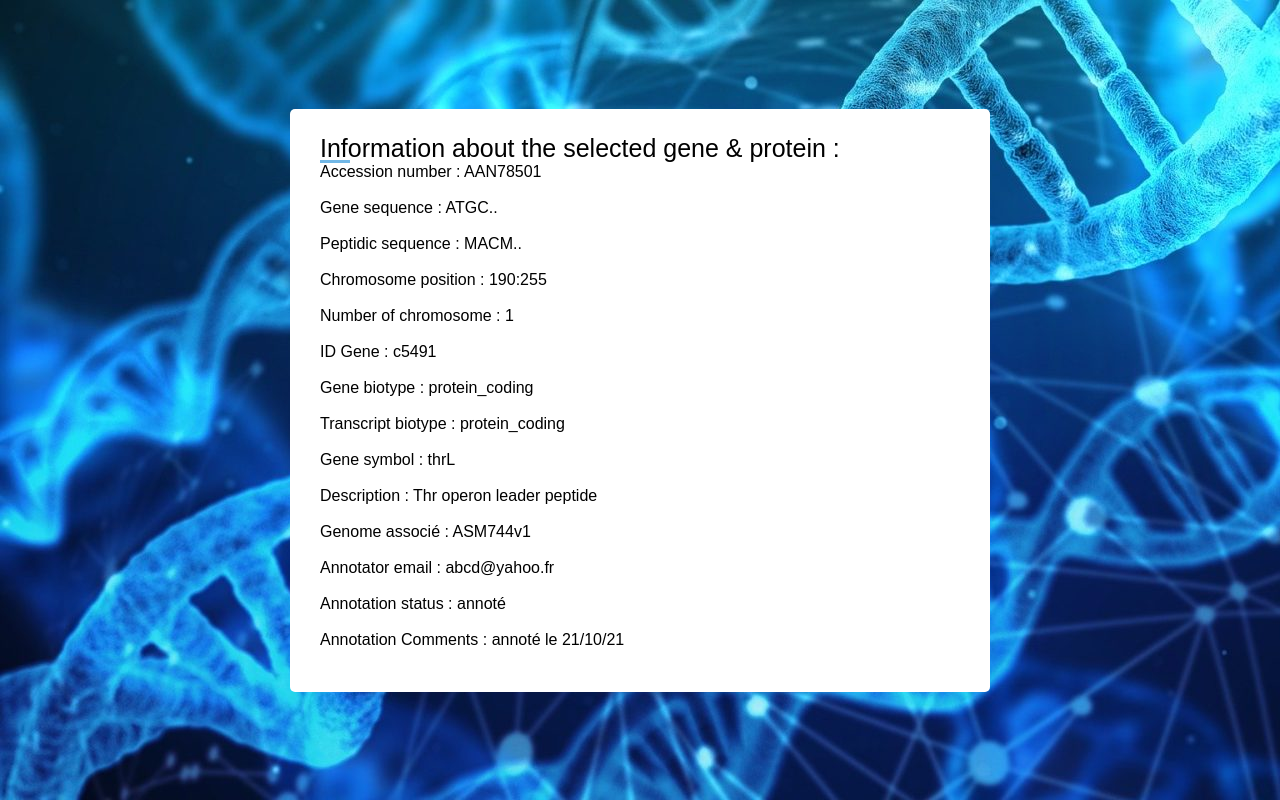
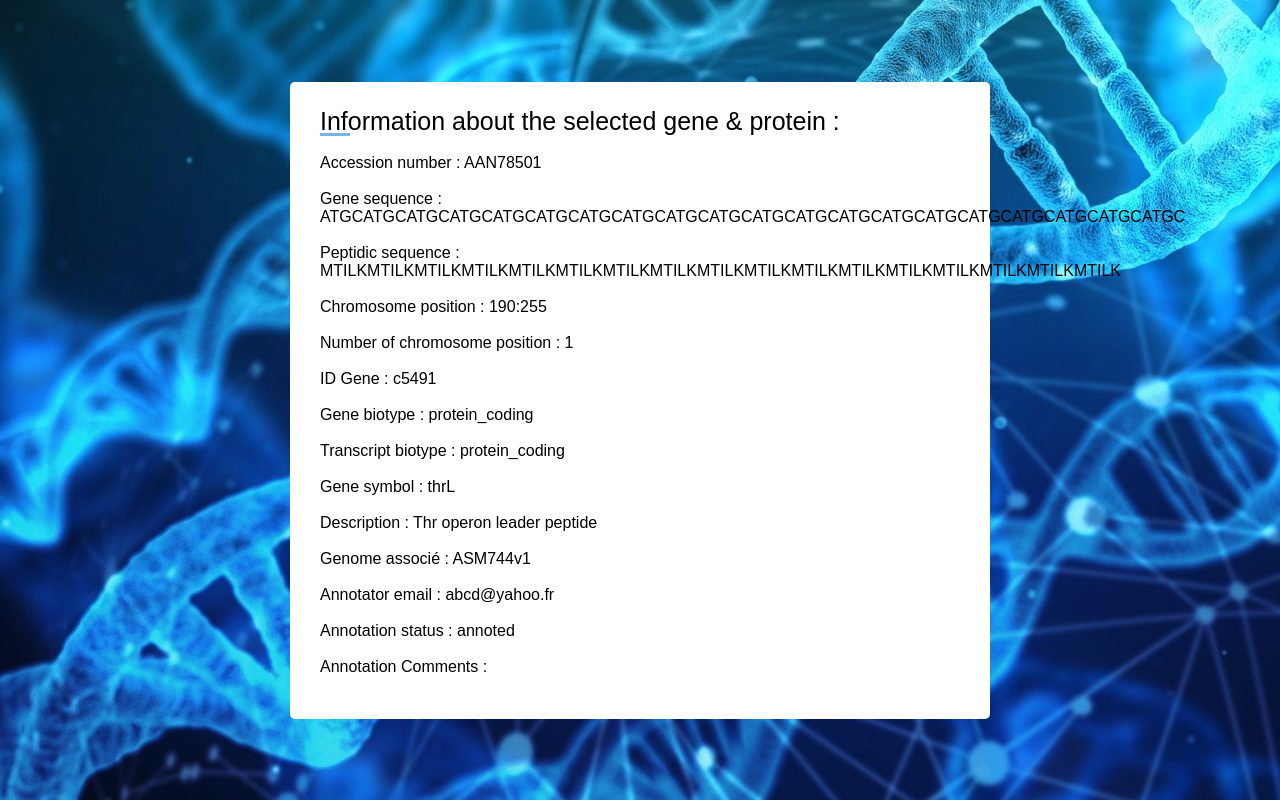
Before and after one commit to Ilhem36/Web-Project-AM2IB, a PHP site: page /Geneprot.php in a window 1280 px wide. Run offline with PHP 8.4, Linux system fonts and the light colour scheme.

Commit message:
update mise en page

```diff
--- a/maquettehtmlcss/Geneprot.php
+++ b/maquettehtmlcss/Geneprot.php
@@ -12,11 +12,11 @@
     </head>
     <body>
     <div class="container">
-        <div class="title"> Information about the selected gene & protein : </div>
+        <div class="title"> Information about the selected gene & protein : </div><br>
         <!--Afficher, pour chaque option remplie dans le formulaire page Gene/protéine, le resultat-->
         <!-- <a href="Formulaire_Gene_Prot.html" Lien vers la page formulaire Gene/protéine--->
 
-        <!-- La fonction $_GET permet de récupérer les résultats des entrées dans les cases du formulaire-->
+        <!-- La fonction $_GET ou $_POST permet de récupérer les résultats des entrées dans les cases du formulaire-->
 
         <!-- Exemple sur le fichier Escherichia_coli_cft073.cds.fa-->
             <div class = "input-box">
@@ -24,11 +24,25 @@
             </div><br>
 
             <div class = "input-box">
-                <span class="details"> Gene sequence : <!--php echo $_GET["SeqGene"]; --> ATGC..</span>
+                Gene sequence : <!--php echo $_GET["SeqGene"]; -->
+                <div class="card-container">
+                    <div class="card">
+                        <div class="chain-container">
+                        ATGCATGCATGCATGCATGCATGCATGCATGCATGCATGCATGCATGCATGCATGCATGCATGCATGCATGCATGCATGC
+                        </div>
+                    </div>
+                </div>
             </div><br>
 
             <div class = "input-box">
-                <span class="details"> Peptidic sequence : <!--php echo $_GET["SeqProt"]; --> MACM..</span>
+                Peptidic sequence : <!--php echo $_GET["SeqProt"]; -->
+                <div class="card-container">
+                    <div class="card">
+                        <div class="chain-container">
+                        MTILKMTILKMTILKMTILKMTILKMTILKMTILKMTILKMTILKMTILKMTILKMTILKMTILKMTILKMTILKMTILKMTILK
+                        </div>
+                    </div>
+                </div>
             </div><br>
 
             <div class = "input-box">
@@ -36,7 +50,7 @@
             </div><br>
 
             <div class = "input-box">
-                <span class="details">Number of chromosome : <!--php echo $_GET["NbChrPosition"]; --> 1 </span>
+                <span class="details">Number of chromosome position : <!--php echo $_GET["NbChrPosition"]; --> 1 </span>
             </div><br>
 
             <div class = "input-box">
@@ -64,15 +78,15 @@
             </div><br>
 
             <div class = "input-box">
-                <span class="details">Annotator email : <!--php echo $_GET["NomGenome"];--> abcd@yahoo.fr </span>
+                <span class="details">Annotator email : <!--php echo $_GET["AnnotEmail"];--> abcd@yahoo.fr </span>
             </div><br>
 
             <div class = "input-box">
-                <span class="details">Annotation status : <!--php echo $_GET["EtatAnnot"];-->  annoté </span>
+                <span class="details">Annotation status : <!--php echo $_GET["AnnotStatus"];--> annoted </span>
             </div><br>
 
             <div class = "input-box">
-                <span class="details">Annotation Comments : <!--php echo $_GET["Commentaires"];--> annoté le 21/10/21 </span>
+                <span class="details">Annotation Comments : <!--php echo $_GET["Comments"];--> </span>
             </div><br>
 
     </div>
```
Also changed, not shown: maquettehtmlcss/genome.html (+57 -9 lines).
